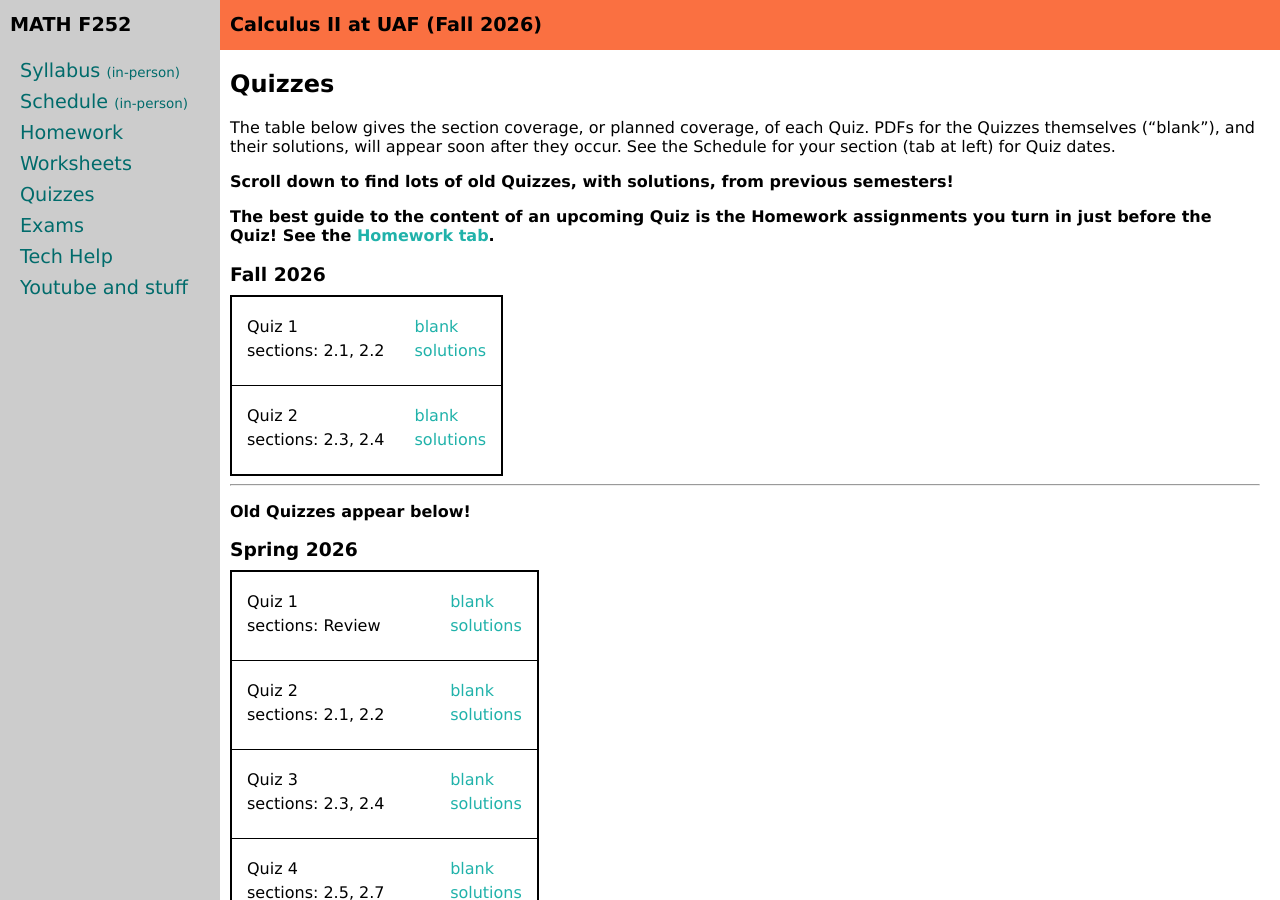
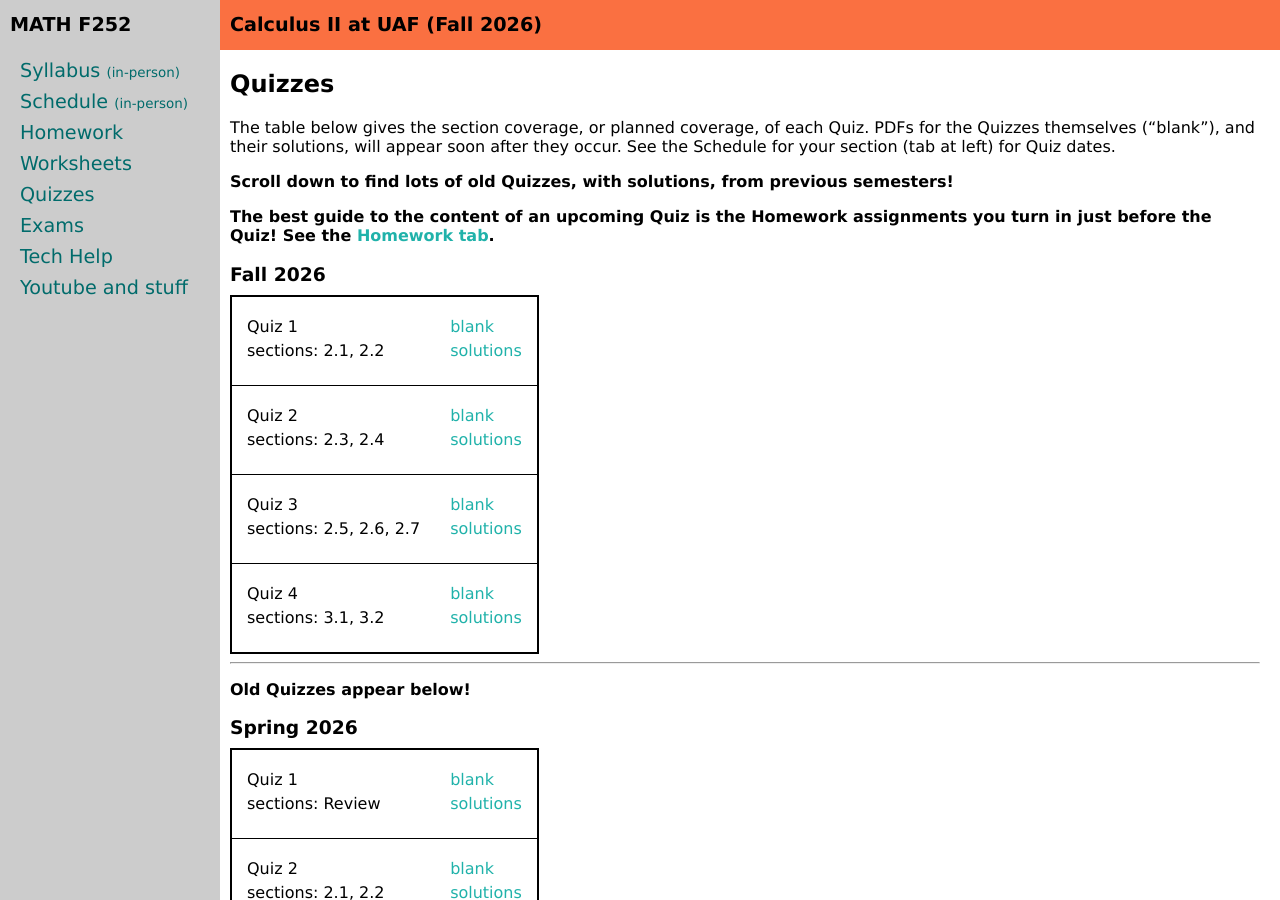
Before and after one commit to uaf-math/calc2, a Jekyll site: the page built from quizzes.md, in a window 1280 px wide and 900 px high. Built offline with Jekyll 4.4.1, drawn with Linux system fonts in a browser that asks for light colours.

Commit message:
added quizes 3,4

```diff
--- a/_data/quizzesF26.yml
+++ b/_data/quizzesF26.yml
@@ -9,3 +9,11 @@ quizzes:
   sections: 2.3, 2.4
   blank: quiz02.pdf
   solutions: quiz02-s.pdf
+- name: Quiz 3
+  sections: 2.5, 2.6, 2.7
+  blank: quiz03.pdf
+  solutions: quiz03-s.pdf
+- name: Quiz 4
+  sections: 3.1, 3.2
+  blank: quiz04.pdf
+  solutions: quiz04-s.pdf
```
Also changed, not shown: 8 other files.
